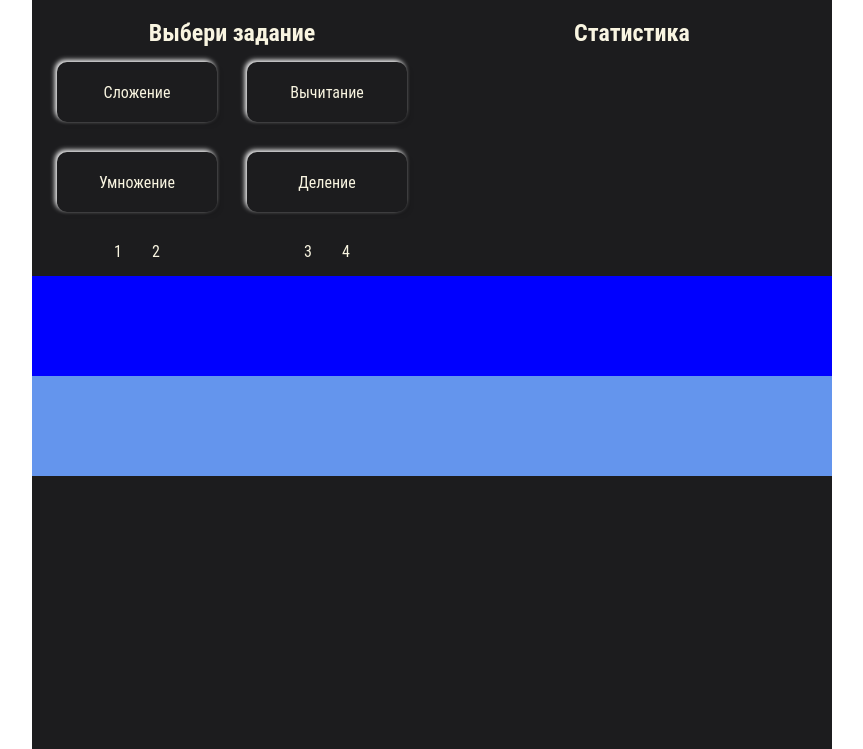
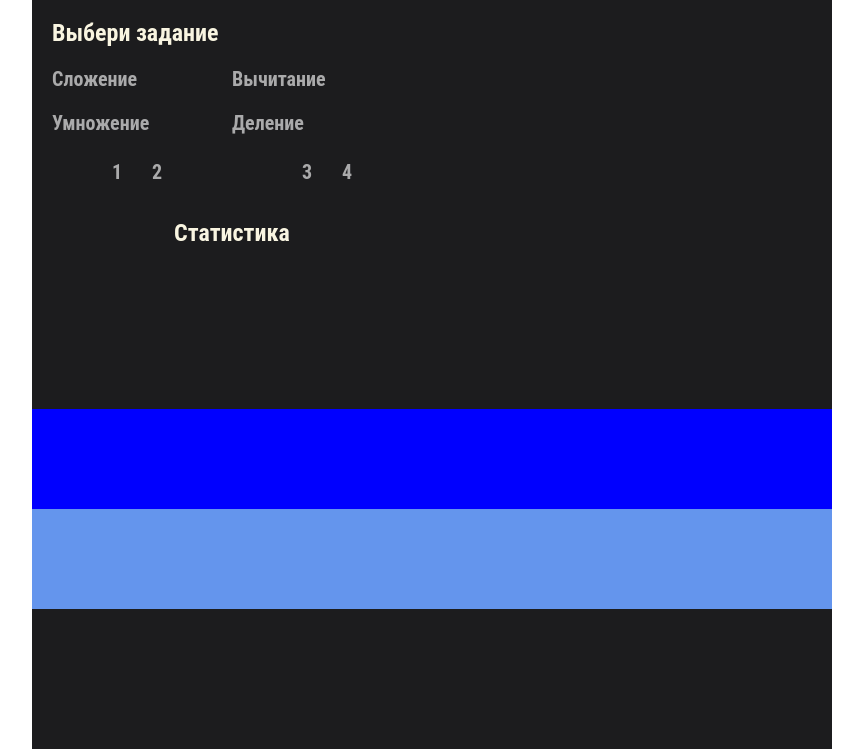
Before and after one commit to DenisDorogov/mathematics, a plain HTML site: page public/index.html in a window 1280 px wide. Shown: the part 51-800 px from the top of the page, without its empty margins (208-1071 px from the left). Drawn offline with Linux system fonts and the light colour scheme.

Commit message:
Change styles like WOT. Correction radio inputs, after added it

```diff
--- a/public/css/style.css
+++ b/public/css/style.css
@@ -32,36 +32,37 @@ header {
 
 .choice {
     width: 50%;
+    padding-left: 10px;
     min-height: 200px;
     /* background-color: #F9F5E1; */
-    text-align: center;
+    text-align: left;
     display: flex;
-    justify-content: center;
+    justify-content: start;
     flex-direction: column;
 
 }
 
 .choice h2 {
-    margin-top: 10px;
+    margin: 10px;
 }
 
 .choice-course {
     position: relative;
     display: flex;
-    justify-content: center;
+    /* justify-content: center; */
     align-items: center;
     flex-wrap: wrap;
 }
 
 .choice-course-row {
-
+    /* margin-left: 10px; */
 }
 
 .choice-course li {
       position: relative;
       list-style: none;
       text-align: center;
-      margin: 15px;
+      margin: 10px;
 }
 .choice-course li label {
         position: relative;
@@ -74,26 +75,36 @@ header {
         }
 
 .choice-course li label input:checked ~ .choice-button {
-          box-shadow: inset -2px -2px 5px rgba(255, 255, 255, 1),
-                inset 3px 3px 5px rgba(0, 0, 0, 0.1);
+          /* box-shadow: inset -2px -2px 5px rgba(255, 255, 255, 1),
+                inset 3px 3px 5px rgba(0, 0, 0, 0.1); */
+                color:#fffbed;
+}
+
+.choice-course li label input:hover ~ .choice-button {
+    /* box-shadow: inset -2px -2px 5px rgba(255, 255, 255, 1),
+          inset 3px 3px 5px rgba(0, 0, 0, 0.1); */
+          color:#fab81b;
 }
 
 .choice-button {
           width: 160px;
-          height: 60px;
+          /* height: 60px; */
           /* background: #ebf5fc; */
           display: flex;
-          justify-content: center;
-          align-items: center;
-          box-shadow: -2px -2px 5px rgba(255, 255, 255, 1), 3px 3px 5px rgba(0, 0, 0, 0.1);
-          border-radius: 10px;
+          /* justify-content: center;
+          align-items: center; */
+          color: #aaaaab;
+          font-size: 20px;
+          font-weight: 700;
+          /* box-shadow: -2px -2px 5px rgba(255, 255, 255, 1), 3px 3px 5px rgba(0, 0, 0, 0.1); */
+          /* border-radius: 10px; */
 
         }
 
 .choice-difficulty {
         display: flex;
-        justify-content: center;
-        flex-flow: row wrap;
+        /* justify-content: center; */
+        flex-flow: row nowrap;
         }
 .choice-difficulty-row {
     position: relative;
@@ -105,26 +116,33 @@ header {
     width: 190px;
 }
 
-.choice-difficulty-row li {
+.choice-difficulty li {
     position: relative;
       list-style: none;
       text-align: center;
       margin: 15px;
 }
 
-.choice-difficulty-row li label {
+.choice-difficulty li label {
     position: relative;
     cursor: pointer;
 }
 
-.choice-difficulty-row li label input[type="checkbox"] {
+.choice-difficulty li label input {
       position: absolute;
       opacity: 0;
     }
 
-.choice-difficulty-row li label input:checked ~ .choice-difficulty-btn {
-      box-shadow: inset -2px -2px 5px rgba(255, 255, 255, 1),
-            inset 3px 3px 5px rgba(0, 0, 0, 0.1);
+.choice-difficulty li label input:checked ~ .choice-difficulty-btn {
+      /* box-shadow: inset -2px -2px 5px rgba(255, 255, 255, 1),
+            inset 3px 3px 5px rgba(0, 0, 0, 0.1); */
+            color: #fffbed;
+}
+
+.choice-difficulty li label input:hover ~ .choice-difficulty-btn {
+    /* box-shadow: inset -2px -2px 5px rgba(255, 255, 255, 1),
+          inset 3px 3px 5px rgba(0, 0, 0, 0.1); */
+          color: #fab81b;
 }
 
 .choice-difficulty-btn {
@@ -134,6 +152,9 @@ header {
     display: flex;
     justify-content: center;
     align-items: center;
+    color: #aaaaab;
+    font-size: 20px;
+    font-weight: 700;
     /* box-shadow: -2px -2px 5px rgba(255, 255, 255, 1), 3px 3px 5px rgba(0, 0, 0, 0.1); */
     /* border-radius: 10px; */
 }
```
